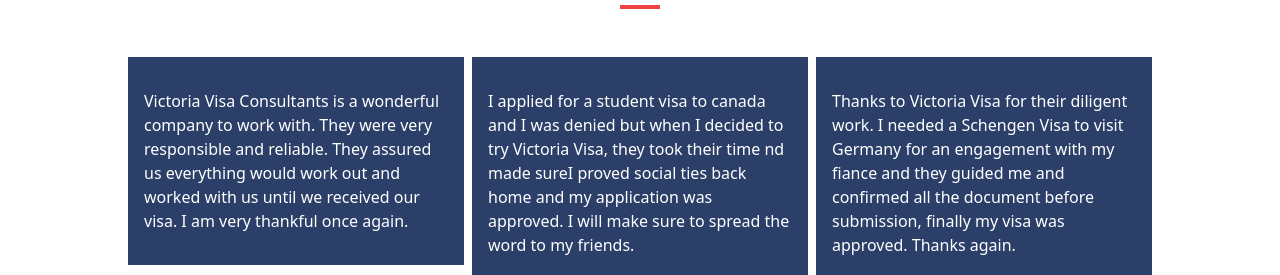
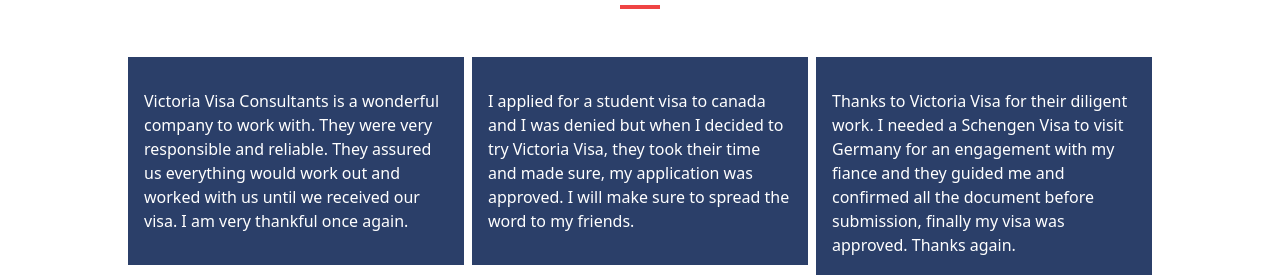
Before and after one commit to allistermugaisi/victoria-visa, a website: page index.html in a window 1280 px wide. Shown: the part 3063-3338 px from the top of the page. Drawn offline with nearby package versions, Linux system fonts and the light colour scheme.

Commit message:
Fixed typo on website

```diff
--- a/index.html
+++ b/index.html
@@ -376,9 +376,9 @@
 					<div class="bg-darkBlue px-4 py-8">
 						<h4 class="text-white text-base font-light">
 							I applied for a student visa to canada and I was denied but when I
-							decided to try Victoria Visa, they took their time nd made sureI
-							proved social ties back home and my application was approved. I
-							will make sure to spread the word to my friends.
+							decided to try Victoria Visa, they took their time and made sure,
+							my application was approved. I will make sure to spread the word
+							to my friends.
 						</h4>
 					</div>
 					<div class="grid grid-cols-3 pt-4">
```
